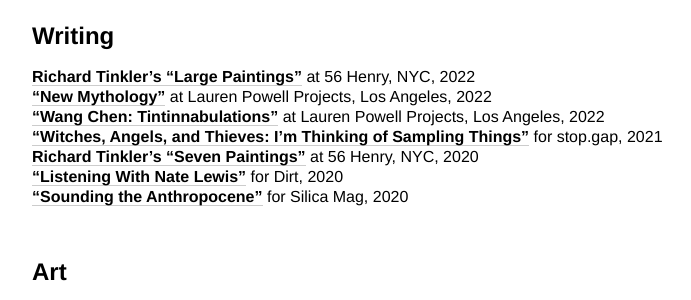
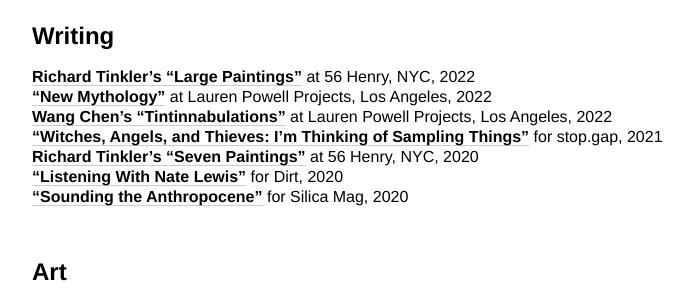
Before and after one commit to minicreative/maxlevin.me, a Jekyll site: the page built from index.md, in a window 1280 px wide. Shown: the part 266-566 px from the top of the page, without its empty margins (18-709 px from the left). Built offline with Jekyll 4.4.1, drawn with Linux system fonts in a browser that asks for light colours.

```diff
--- a/index.md
+++ b/index.md
@@ -13,7 +13,7 @@ B. 1994 in Washington, D.C.
 
 **[Richard Tinkler's "Large Paintings"](https://56henry.nyc/exhibitions/large-paintings)** at 56 Henry, NYC, 2022
 <br>**["New Mythology"](https://www.laurenpowellprojects.com/exhibitions/2022/newmythology)** at Lauren Powell Projects, Los Angeles, 2022
-<br>**["Wang Chen: Tintinnabulations"](https://www.laurenpowellprojects.com/exhibitions/2022/tintinnabulations)** at Lauren Powell Projects, Los Angeles, 2022
+<br>**[Wang Chen's "Tintinnabulations"](https://www.laurenpowellprojects.com/exhibitions/2022/tintinnabulations)** at Lauren Powell Projects, Los Angeles, 2022
 <br>**["Witches, Angels, and Thieves: I'm Thinking of Sampling Things"](https://www.owenchristoph.com/shop/stopgap003)** for stop.gap, 2021
 <br>**[Richard Tinkler's "Seven Paintings"](https://56henry.nyc/exhibitions/seven-paintings)** at 56 Henry, NYC, 2020
 <br>**["Listening With Nate Lewis"](https://www.dirtdmv.com/writing/2020/5/31/listening-with-nate-lewis)** for Dirt, 2020
```
